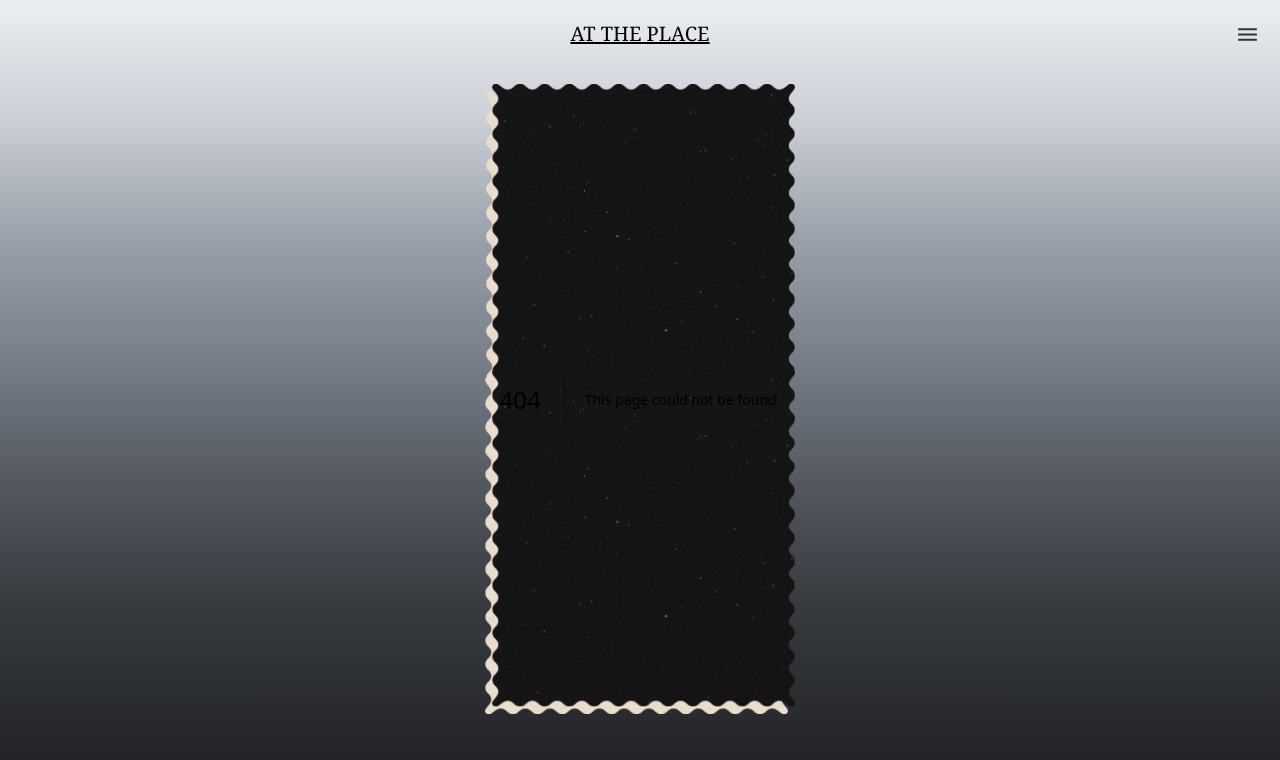
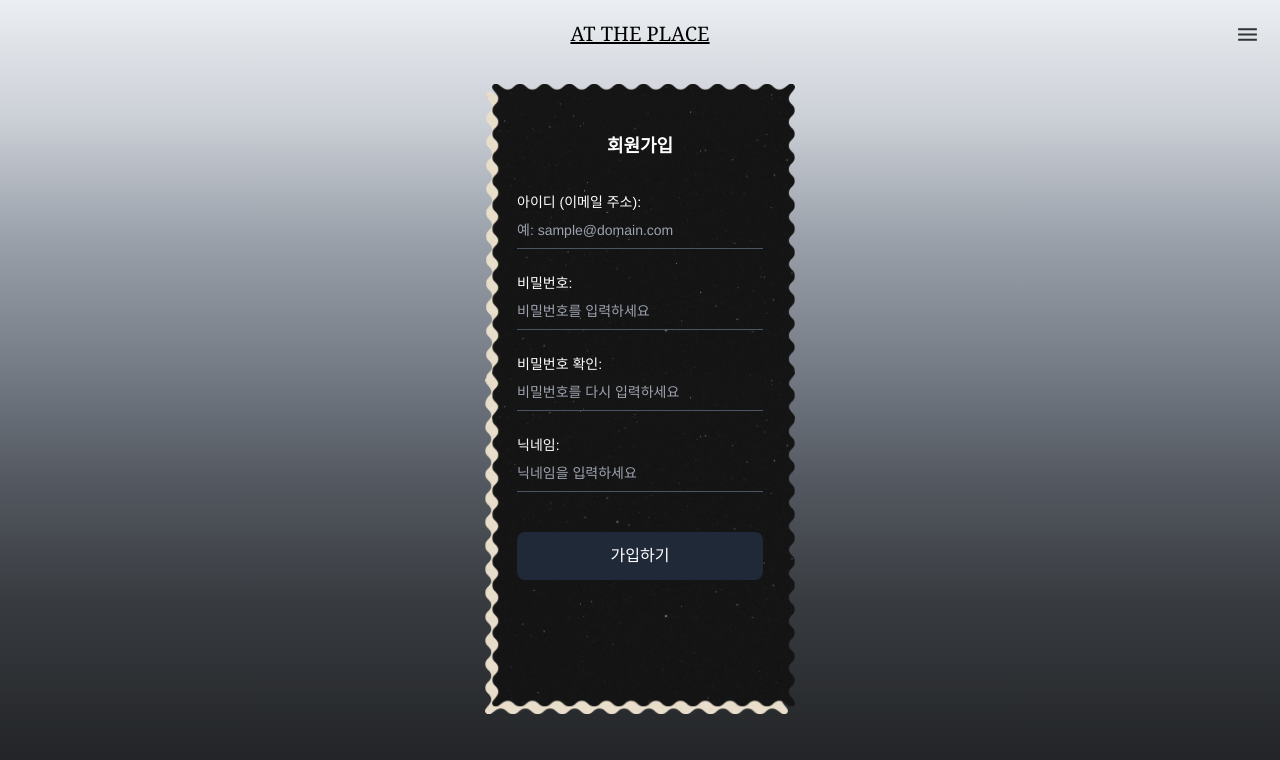
Before and after one commit to fullkeem/attheplace, a Next.js app: page /signup in a window 1280 px wide. Before the commit this address had no page. Shown: the top 760 px of the page. Built offline with nearby package versions, Linux system fonts and the light colour scheme.

Commit message:
[Feat] 회원가입 UI 추가

```diff
--- a/src/app/globals.css
+++ b/src/app/globals.css
@@ -35,3 +35,7 @@ body {
     text-wrap: balance;
   }
 }
+
+.inputCommon {
+  @apply border-b bg-transparent border-gray-600 focus:border-gray-300 focus:outline-none py-2 text-sm;
+}
--- /dev/null
+++ b/src/app/signup/page.tsx
@@ -0,0 +1,72 @@
+export default function Signup() {
+  return (
+    <form className="mt-4 w-full p-8">
+      <fieldset className="flex flex-col gap-6 border-none">
+        <legend className="text-lg font-bold text-white mb-8 text-center">
+          회원가입
+        </legend>
+        <div className="flex flex-col">
+          <label htmlFor="email" className="text-sm text-white">
+            아이디 (이메일 주소):
+          </label>
+          <input
+            type="email"
+            id="email"
+            className="inputCommon"
+            placeholder="예: sample@domain.com"
+            required
+          />
+        </div>
+
+        {/* 비밀번호 */}
+        <div className="flex flex-col">
+          <label htmlFor="password" className="text-sm text-white">
+            비밀번호:
+          </label>
+          <input
+            type="password"
+            id="password"
+            className="inputCommon"
+            placeholder="비밀번호를 입력하세요"
+            required
+          />
+        </div>
+
+        {/* 비밀번호 확인 */}
+        <div className="flex flex-col">
+          <label htmlFor="confirmPassword" className="text-sm text-white">
+            비밀번호 확인:
+          </label>
+          <input
+            type="password"
+            id="confirmPassword"
+            className="inputCommon"
+            placeholder="비밀번호를 다시 입력하세요"
+            required
+          />
+        </div>
+
+        {/* 닉네임 */}
+        <div className="flex flex-col">
+          <label htmlFor="nickname" className="text-sm text-white">
+            닉네임:
+          </label>
+          <input
+            type="text"
+            id="nickname"
+            className="inputCommon"
+            placeholder="닉네임을 입력하세요"
+            required
+          />
+        </div>
+      </fieldset>
+
+      <button
+        type="submit"
+        className="mt-10 w-full bg-gray-800 text-white py-3 rounded-lg hover:bg-gray-900"
+      >
+        가입하기
+      </button>
+    </form>
+  );
+}
```
